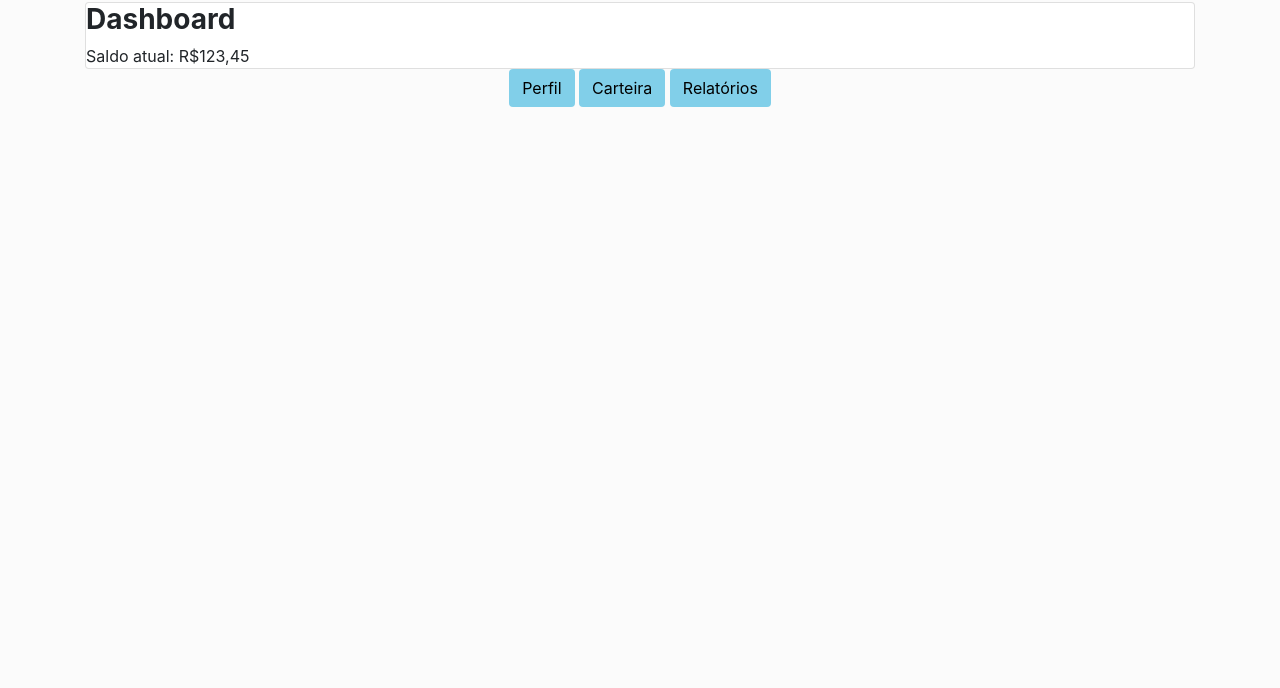
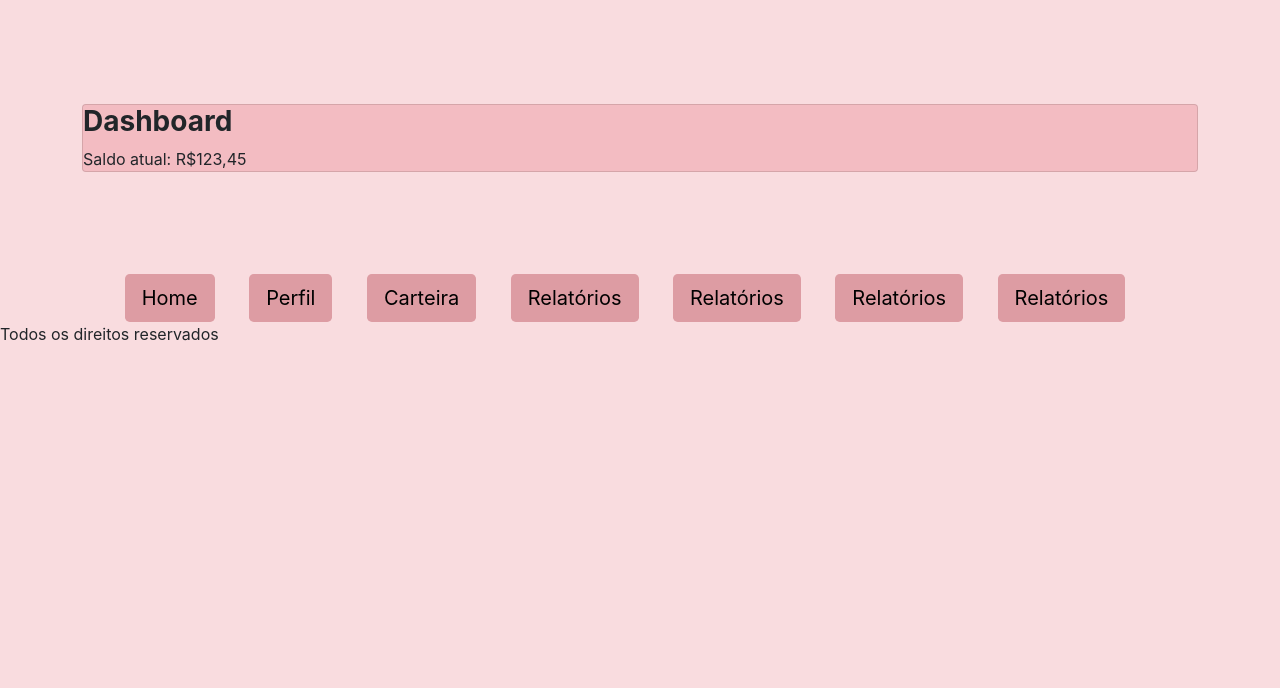
Before and after one commit to soranso95/Projeto-fintech-FIAP, a plain HTML site: page index.html in a window 1280 px wide. Shown: the part 112-800 px from the top of the page. Drawn offline with nearby package versions, Linux system fonts and the light colour scheme.

Commit message:
Atualizações

```diff
--- a/CSS/styles.css
+++ b/CSS/styles.css
@@ -1,6 +1,6 @@
 
 .bg-custom {
-    background-color: rgba(211, 211, 211, 0.082);
+    background-color:#f1aeb56c;
 }
 
 .container-sm {
@@ -9,10 +9,19 @@
     width: 100%;
     padding-right: calc(var(--bs-gutter-x) * 0.5);
     padding-left: calc(var(--bs-gutter-x) * 0.5);
+    padding-top: 08%;
     margin-right: auto;
     margin-left: auto;
-  }
+}
+.card{
+    background-color: #f1aeb5b0;
+}
+
 .btn-custom {
-    background-color: rgb(129, 207, 233);
+    margin-right: 30px;
+    background-color: #dd9ca3;
     color: black
 }
+.container{
+    padding-top: 08%;
+}
--- a/index.html
+++ b/index.html
@@ -16,7 +16,7 @@
 
 
 <!-- Dash de visualização de saldo -->
-<div class="container">
+<div class="container-sm">
     <div class="card">
         <h3 class="font-weight-bold">Dashboard</h3>
         <p class="card-text ">Saldo atual: R$123,45</p>
@@ -25,12 +25,21 @@
 
 
 <!-- Parte final -->
-<div class="container-sm">
+<div class="container">
     <div class="text-center">
-    <button class="btn btn-custom">Perfil</button>
-    <button class="btn btn-custom">Carteira</button>
-    <button class="btn btn-custom">Relatórios</button>
+        <button class="btn btn-custom btn-lg">Home</button>
+        <button class="btn btn-custom btn-lg">Perfil</button>
+        <button class="btn btn-custom btn-lg">Carteira</button>
+        <button class="btn btn-custom btn-lg">Relatórios</button>
+        <button class="btn btn-custom btn-lg">Relatórios</button>
+        <button class="btn btn-custom btn-lg">Relatórios</button>
+        <button class="btn btn-custom btn-lg">Relatórios</button>
     </div>
+</div>
+
+
+<div>
+<p>Todos os direitos reservados</p>
 </div>
 
 </body>
```
